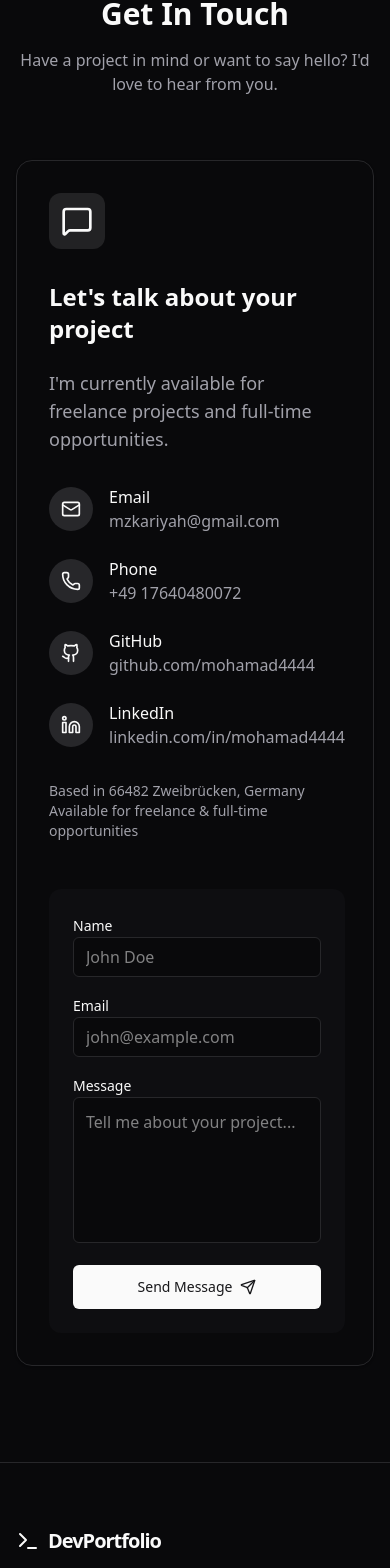
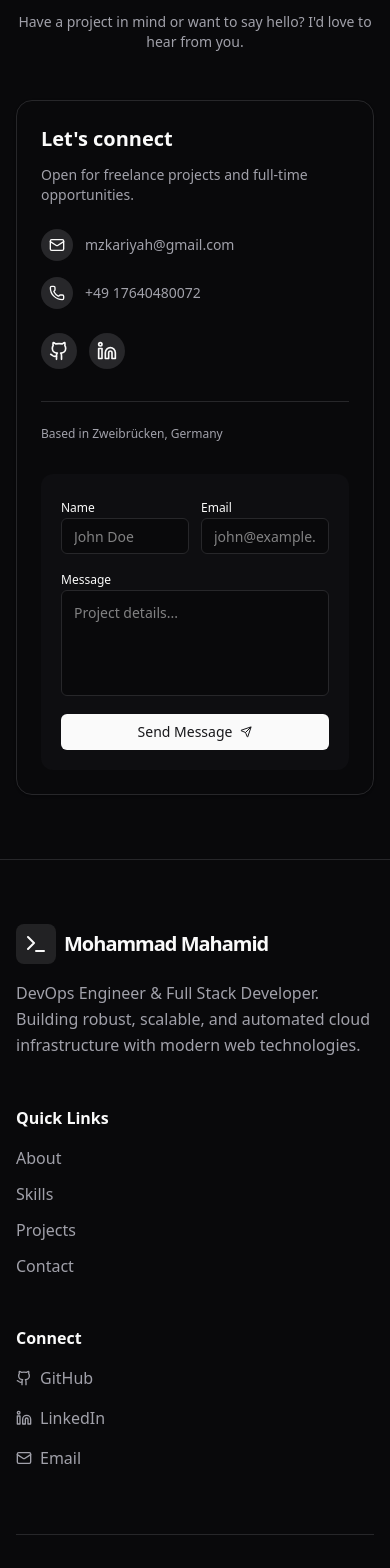
Before and after one commit to mohamad4444/portfolio-website, a React (Vite) app: page / in a window 390 px wide. Shown: the part 4899-6467 px from the top of the page. Built offline with nearby package versions, Linux system fonts and the light colour scheme.

Commit message:
feat: Update footer branding, enhance link interactions, and simplify the contact section layout and content.

```diff
--- a/src/components/footer.tsx
+++ b/src/components/footer.tsx
@@ -1,30 +1,37 @@
 import { Github, Linkedin, Terminal, Mail, ArrowUpRight } from "lucide-react"
 
 export function Footer() {
+  const currentYear = new Date().getFullYear()
+
   return (
     <footer className="bg-background border-t pt-16 pb-8">
       <div className="max-w-7xl mx-auto px-4 sm:px-6 lg:px-8">
         <div className="grid md:grid-cols-4 gap-12 mb-16">
 
           {/* Brand Column */}
-          <div className="col-span-1 md:col-span-2">
-            <div className="flex items-center gap-2 mb-4">
-                <Terminal className="h-6 w-6 text-primary" />
-                <span className="font-bold text-xl tracking-tighter">DevPortfolio</span>
+          <div className="col-span-1 md:col-span-2 space-y-4">
+            <div className="flex items-center gap-2">
+                <div className="p-2 bg-primary/10 rounded-lg">
+                    <Terminal className="h-6 w-6 text-primary" />
+                </div>
+                <span className="font-bold text-xl tracking-tighter">Mohammad Mahamid</span>
             </div>
-            <p className="text-muted-foreground max-w-sm">
-                Building digital experiences with modern technologies.
-                Focused on creating accessible, performant, and beautiful web applications.
+            <p className="text-muted-foreground max-w-sm leading-relaxed">
+                DevOps Engineer & Full Stack Developer. <br />
+                Building robust, scalable, and automated cloud infrastructure with modern web technologies.
             </p>
           </div>
 
           {/* Quick Links */}
           <div>
-            <h3 className="font-semibold mb-4">Quick Links</h3>
-            <ul className="space-y-2">
+            <h3 className="font-semibold mb-4 text-primary">Quick Links</h3>
+            <ul className="space-y-3">
                 {['About', 'Skills', 'Projects', 'Contact'].map((item) => (
                     <li key={item}>
-                        <a href={`#${item.toLowerCase()}`} className="text-muted-foreground hover:text-primary transition-colors block py-1">
+                        <a
+                            href={`#${item.toLowerCase()}`}
+                            className="text-muted-foreground hover:text-primary transition-colors inline-block hover:translate-x-1 duration-200"
+                        >
                             {item}
                         </a>
                     </li>
@@ -34,22 +41,41 @@ export function Footer() {
 
           {/* Connect */}
           <div>
-             <h3 className="font-semibold mb-4">Connect</h3>
+             <h3 className="font-semibold mb-4 text-primary">Connect</h3>
              <ul className="space-y-4">
                 <li>
-                    <a href="#" className="flex items-center gap-2 text-muted-foreground hover:text-primary transition-colors">
-                        <Github className="w-4 h-4" /> GitHub <ArrowUpRight className="w-3 h-3 ml-auto opacity-50" />
+                    <a
+                        href="https://github.com/mohamad4444"
+                        target="_blank"
+                        rel="noopener noreferrer"
+                        className="flex items-center gap-2 text-muted-foreground hover:text-primary transition-colors group"
+                    >
+                        <Github className="w-4 h-4" />
+                        <span>GitHub</span>
+                        <ArrowUpRight className="w-3 h-3 opacity-0 -translate-y-1 group-hover:opacity-100 group-hover:translate-y-0 transition-all" />
                     </a>
                 </li>
                 <li>
-                    <a href="#" className="flex items-center gap-2 text-muted-foreground hover:text-primary transition-colors">
-                        <Linkedin className="w-4 h-4" /> LinkedIn <ArrowUpRight className="w-3 h-3 ml-auto opacity-50" />
+                    <a
+                        href="https://linkedin.com/in/mohamad4444"
+                        target="_blank"
+                        rel="noopener noreferrer"
+                        className="flex items-center gap-2 text-muted-foreground hover:text-primary transition-colors group"
+                    >
+                        <Linkedin className="w-4 h-4" />
+                        <span>LinkedIn</span>
+                        <ArrowUpRight className="w-3 h-3 opacity-0 -translate-y-1 group-hover:opacity-100 group-hover:translate-y-0 transition-all" />
                     </a>
                 </li>
 
                 <li>
-                    <a href="mailto:mzkariyah@gmail.com" className="flex items-center gap-2 text-muted-foreground hover:text-primary transition-colors">
-                        <Mail className="w-4 h-4" /> Email <ArrowUpRight className="w-3 h-3 ml-auto opacity-50" />
+                    <a
+                        href="mailto:mzkariyah@gmail.com"
+                        className="flex items-center gap-2 text-muted-foreground hover:text-primary transition-colors group"
+                    >
+                        <Mail className="w-4 h-4" />
+                        <span>Email</span>
+                        <ArrowUpRight className="w-3 h-3 opacity-0 -translate-y-1 group-hover:opacity-100 group-hover:translate-y-0 transition-all" />
                     </a>
                 </li>
              </ul>
@@ -57,8 +83,10 @@ export function Footer() {
         </div>
 
         <div className="border-t pt-8 flex flex-col md:flex-row justify-between items-center gap-4 text-sm text-muted-foreground">
-            <p>© {new Date().getFullYear()} Mohammad Mahamid. All rights reserved.</p>
-            <p>Designed & Built with ❤️ using React</p>
+            <p>© {currentYear} Mohammad Mahamid. All rights reserved.</p>
+            <p className="flex items-center gap-1">
+                Designed & Built with <span className="text-red-500 animate-pulse">❤️</span> using React & Tailwind
+            </p>
         </div>
       </div>
     </footer>
--- a/src/sections/contact.tsx
+++ b/src/sections/contact.tsx
@@ -1,6 +1,6 @@
 import { Section } from "../components/section"
 import { Button } from "../components/ui/button"
-import { Mail, MessageSquare, Send, Phone, Github, Linkedin } from "lucide-react"
+import { Mail, Send, Phone, Github, Linkedin } from "lucide-react"
 import { useState } from "react"
 
 export function Contact() {
@@ -43,123 +43,108 @@ export function Contact() {
   }
 
   return (
-    <Section id="contact" className="py-24">
-      <div className="text-center mb-16">
-          <h2 className="text-3xl md:text-4xl font-bold mb-4">Get In Touch</h2>
-          <p className="text-muted-foreground max-w-2xl mx-auto">
+    <Section id="contact" className="py-16">
+      <div className="text-center mb-12">
+          <h2 className="text-3xl font-bold mb-3">Get In Touch</h2>
+          <p className="text-muted-foreground max-w-xl mx-auto text-sm">
             Have a project in mind or want to say hello? I'd love to hear from you.
           </p>
       </div>
 
-      <div className="grid md:grid-cols-2 gap-12 max-w-5xl mx-auto bg-card border rounded-2xl p-8 md:p-12 shadow-sm">
+      <div className="grid md:grid-cols-2 gap-8 max-w-4xl mx-auto bg-card border rounded-2xl p-6 md:p-8 shadow-sm">
         {/* Contact Info */}
-        <div className="flex flex-col justify-between">
+        <div className="flex flex-col">
             <div>
-                <div className="inline-flex items-center justify-center p-3 rounded-xl bg-primary/10 mb-8">
-                    <MessageSquare className="w-8 h-8 text-primary" />
-                </div>
-                <h3 className="text-2xl font-bold mb-6">Let's talk about your project</h3>
-                <p className="text-muted-foreground mb-8 text-lg">
-                    I'm currently available for freelance projects and full-time opportunities.
+                <h3 className="text-xl font-bold mb-3">Let's connect</h3>
+                <p className="text-muted-foreground mb-6 text-sm">
+                    Open for freelance projects and full-time opportunities.
                 </p>
 
-                <div className="space-y-6">
-                    <div className="flex items-center gap-4">
-                        <div className="p-3 bg-secondary rounded-full">
-                            <Mail className="w-5 h-5 text-primary" />
+                <div className="space-y-4">
+                    <a href="mailto:mzkariyah@gmail.com" className="flex items-center gap-3 group">
+                        <div className="p-2 bg-secondary rounded-full group-hover:bg-primary/20 transition-colors">
+                            <Mail className="w-4 h-4 text-primary" />
                         </div>
-                        <div>
-                            <p className="font-medium">Email</p>
-                            <a href="mailto:mzkariyah@gmail.com" className="text-muted-foreground hover:text-primary transition-colors">mzkariyah@gmail.com</a>
+                        <span className="text-sm font-medium text-muted-foreground group-hover:text-foreground transition-colors">mzkariyah@gmail.com</span>
+                    </a>
+
+                    <div className="flex items-center gap-3">
+                        <div className="p-2 bg-secondary rounded-full">
+                            <Phone className="w-4 h-4 text-primary" />
                         </div>
+                        <span className="text-sm font-medium text-muted-foreground">+49 17640480072</span>
                     </div>
-                    <div className="flex items-center gap-4">
-                        <div className="p-3 bg-secondary rounded-full">
-                            <Phone className="w-5 h-5 text-primary" />
-                        </div>
-                        <div>
-                            <p className="font-medium">Phone</p>
-                            <p className="text-muted-foreground">+49 17640480072</p>
-                        </div>
-                    </div>
-                    <div className="flex items-center gap-4">
-                        <div className="p-3 bg-secondary rounded-full">
-                            <Github className="w-5 h-5 text-primary" />
-                        </div>
-                        <div>
-                            <p className="font-medium">GitHub</p>
-                            <a href="https://github.com/mohamad4444" target="_blank" rel="noopener noreferrer" className="text-muted-foreground hover:text-primary transition-colors">github.com/mohamad4444</a>
-                        </div>
-                    </div>
-                    <div className="flex items-center gap-4">
-                         <div className="p-3 bg-secondary rounded-full">
-                            <Linkedin className="w-5 h-5 text-primary" />
-                        </div>
-                        <div>
-                            <p className="font-medium">LinkedIn</p>
-                            <a href="https://linkedin.com/in/mohamad4444" target="_blank" rel="noopener noreferrer" className="text-muted-foreground hover:text-primary transition-colors">linkedin.com/in/mohamad4444</a>
-                        </div>
+
+                    <div className="flex gap-3 pt-2">
+                        <a href="https://github.com/mohamad4444" target="_blank" rel="noopener noreferrer" aria-label="GitHub Profile" className="p-2 bg-secondary rounded-full hover:bg-primary/20 hover:text-primary transition-all">
+                            <Github className="w-5 h-5" />
+                        </a>
+                         <a href="https://linkedin.com/in/mohamad4444" target="_blank" rel="noopener noreferrer" aria-label="LinkedIn Profile" className="p-2 bg-secondary rounded-full hover:bg-primary/20 hover:text-primary transition-all">
+                            <Linkedin className="w-5 h-5" />
+                        </a>
                     </div>
                 </div>
             </div>
 
-            <div className="mt-8 md:mt-0">
-                <p className="text-sm text-muted-foreground">
-                    Based in 66482 Zweibrücken, Germany<br/>
-                    Available for freelance & full-time opportunities
+            <div className="mt-8 pt-6 border-t">
+                <p className="text-xs text-muted-foreground">
+                    Based in Zweibrücken, Germany
                 </p>
             </div>
         </div>
 
         {/* Contact Form */}
-        <div className="bg-secondary/20 p-6 rounded-xl">
-            <form onSubmit={handleSubmit} className="space-y-4">
+        <div className="bg-secondary/20 p-5 rounded-xl">
+            <form onSubmit={handleSubmit} className="space-y-3">
                 <input type="hidden" name="subject" value="New Submission from DevPortfolio" />
 
-                <div className="space-y-2">
-                    <label htmlFor="name" className="text-sm font-medium">Name</label>
+                <div className="grid grid-cols-2 gap-3">
+                    <div className="space-y-1.5">
+                        <label htmlFor="name" className="text-xs font-medium">Name</label>
                         <input
                             required
                             id="name"
                             name="name"
                             type="text"
                             placeholder="John Doe"
-                        className="w-full h-10 px-3 rounded-md border bg-background focus:outline-none focus:ring-2 focus:ring-primary/50"
+                            className="w-full h-9 px-3 rounded-md border bg-background text-sm focus:outline-none focus:ring-2 focus:ring-primary/50"
                         />
                     </div>
-                <div className="space-y-2">
-                    <label htmlFor="email" className="text-sm font-medium">Email</label>
+                    <div className="space-y-1.5">
+                        <label htmlFor="email" className="text-xs font-medium">Email</label>
                         <input
                             required
                             id="email"
                             name="email"
                             type="email"
                             placeholder="john@example.com"
-                        className="w-full h-10 px-3 rounded-md border bg-background focus:outline-none focus:ring-2 focus:ring-primary/50"
+                            className="w-full h-9 px-3 rounded-md border bg-background text-sm focus:outline-none focus:ring-2 focus:ring-primary/50"
                         />
                     </div>
-                <div className="space-y-2">
-                    <label htmlFor="message" className="text-sm font-medium">Message</label>
+                </div>
+
+                <div className="space-y-1.5">
+                    <label htmlFor="message" className="text-xs font-medium">Message</label>
                     <textarea
                         required
                         id="message"
                         name="message"
-                        rows={5}
-                        placeholder="Tell me about your project..."
-                        className="w-full p-3 rounded-md border bg-background focus:outline-none focus:ring-2 focus:ring-primary/50 resize-none"
+                        rows={4}
+                        placeholder="Project details..."
+                        className="w-full p-3 rounded-md border bg-background text-sm focus:outline-none focus:ring-2 focus:ring-primary/50 resize-none"
                     />
                 </div>
 
-                <Button type="submit" size="lg" className="w-full gap-2" disabled={formState === 'submitting'}>
+                <Button type="submit" size="sm" className="w-full gap-2 h-9" disabled={formState === 'submitting'}>
                     {formState === 'submitting' ? 'Sending...' : (
                         <>
-                            Send Message <Send className="w-4 h-4" />
+                            Send Message <Send className="w-3 h-3" />
                         </>
                     )}
                 </Button>
 
                 {resultMessage && (
-                  <p className={`text-sm text-center mt-4 ${formState === 'success' ? 'text-green-500' : 'text-red-500'}`}>
+                  <p className={`text-xs text-center mt-2 ${formState === 'success' ? 'text-green-500' : 'text-red-500'}`}>
                     {resultMessage}
                   </p>
                 )}
```
Lines whose indentation alone changed are shown as unchanged.
